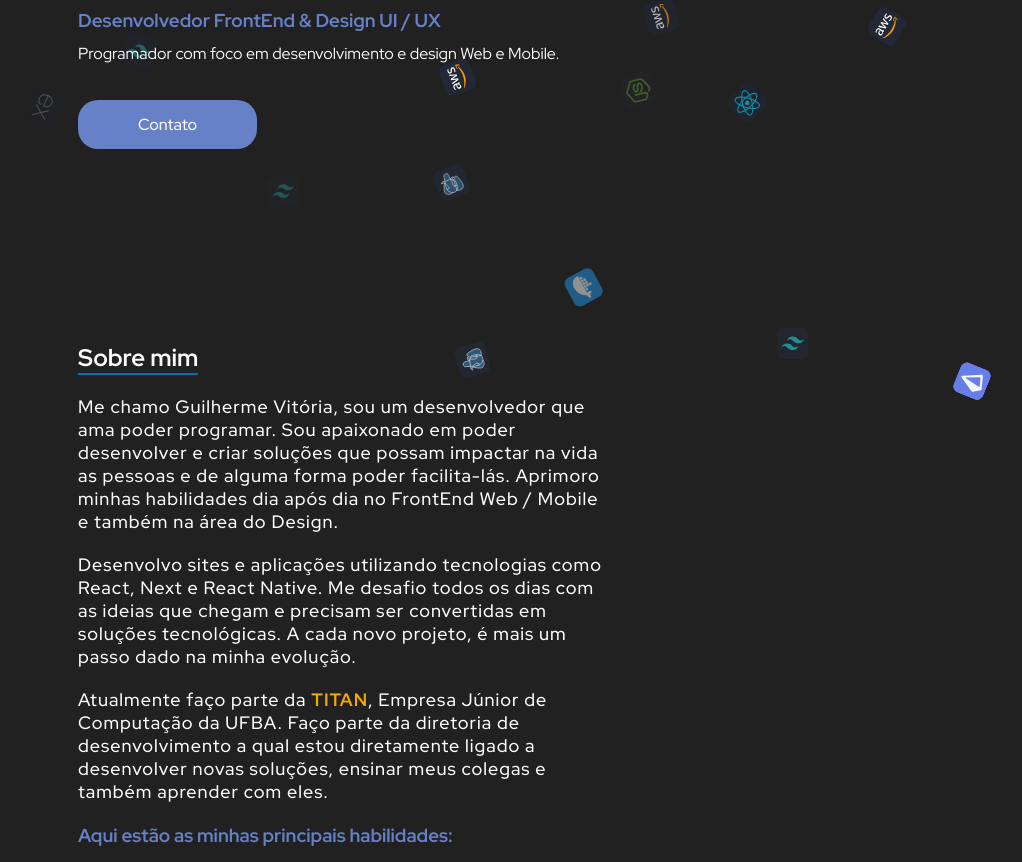
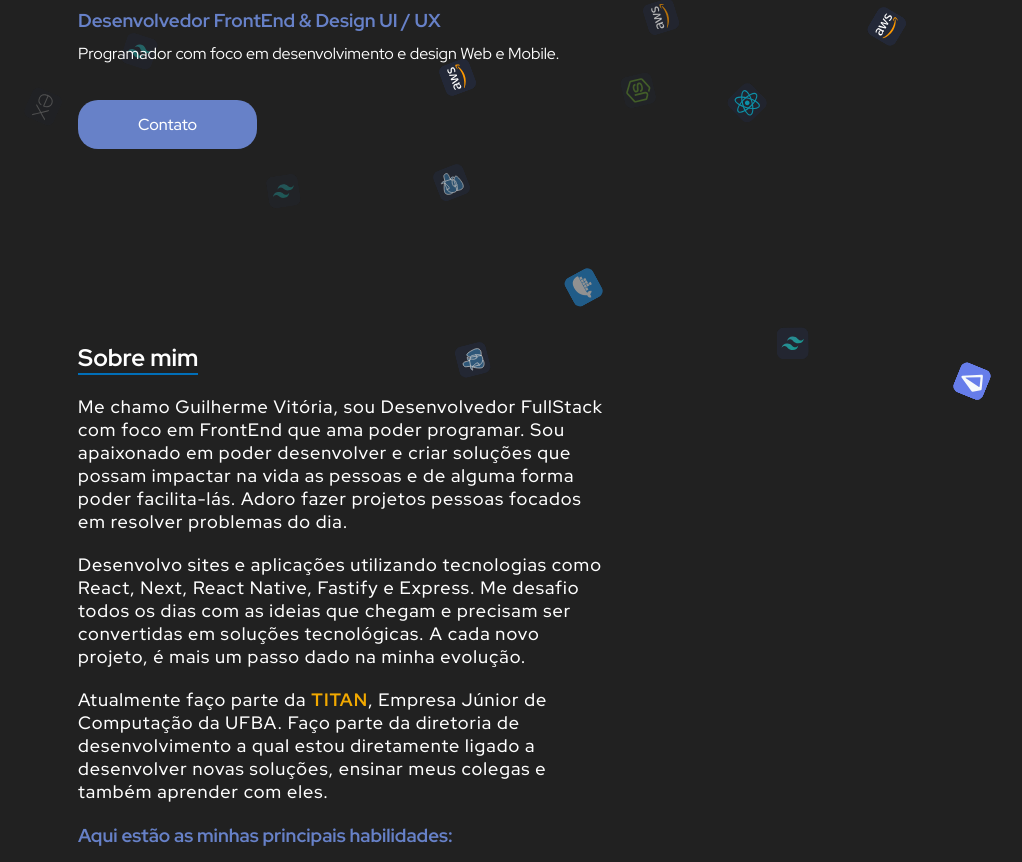
Before and after one commit to glsvitoria/glsvitoria.vercel.app, a React (Create React App) app: page / in a window 1280 px wide. Shown: the part 369-1231 px from the top of the page, without its empty margins (22-1044 px from the left). Built offline with nearby package versions, Linux system fonts and the light colour scheme.

Commit message:
fix: about us

```diff
--- a/src/components/About/About.tsx
+++ b/src/components/About/About.tsx
@@ -29,11 +29,10 @@ export function About() {
         </ScrollAnimation>
         <ScrollAnimation animateIn="fadeInLeft" delay={0.2 * 1000}>
           <p>
-            Me chamo Guilherme Vitória, sou um desenvolvedor que ama poder
-            programar. Sou apaixonado em poder desenvolver e criar soluções que
-            possam impactar na vida as pessoas e de alguma forma poder
-            facilita-lás. Aprimoro minhas habilidades dia após dia no FrontEnd
-            Web / Mobile e também na área do Design.
+            Me chamo Guilherme Vitória, sou Desenvolvedor FullStack com foco em
+            FrontEnd que ama poder programar. Sou apaixonado em poder
+            desenvolver e criar soluções que possam impactar na vida as pessoas
+            e de alguma forma poder facilita-lás. Adoro fazer projetos pessoas focados em resolver problemas do dia.
           </p>
         </ScrollAnimation>
         <ScrollAnimation
@@ -43,7 +42,7 @@ export function About() {
         >
           <p>
             Desenvolvo sites e aplicações utilizando tecnologias como React,
-            Next e React Native. Me desafio todos os dias com as ideias que
+            Next, React Native, Fastify e Express. Me desafio todos os dias com as ideias que
             chegam e precisam ser convertidas em soluções tecnológicas. A cada
             novo projeto, é mais um passo dado na minha evolução.
           </p>
```
